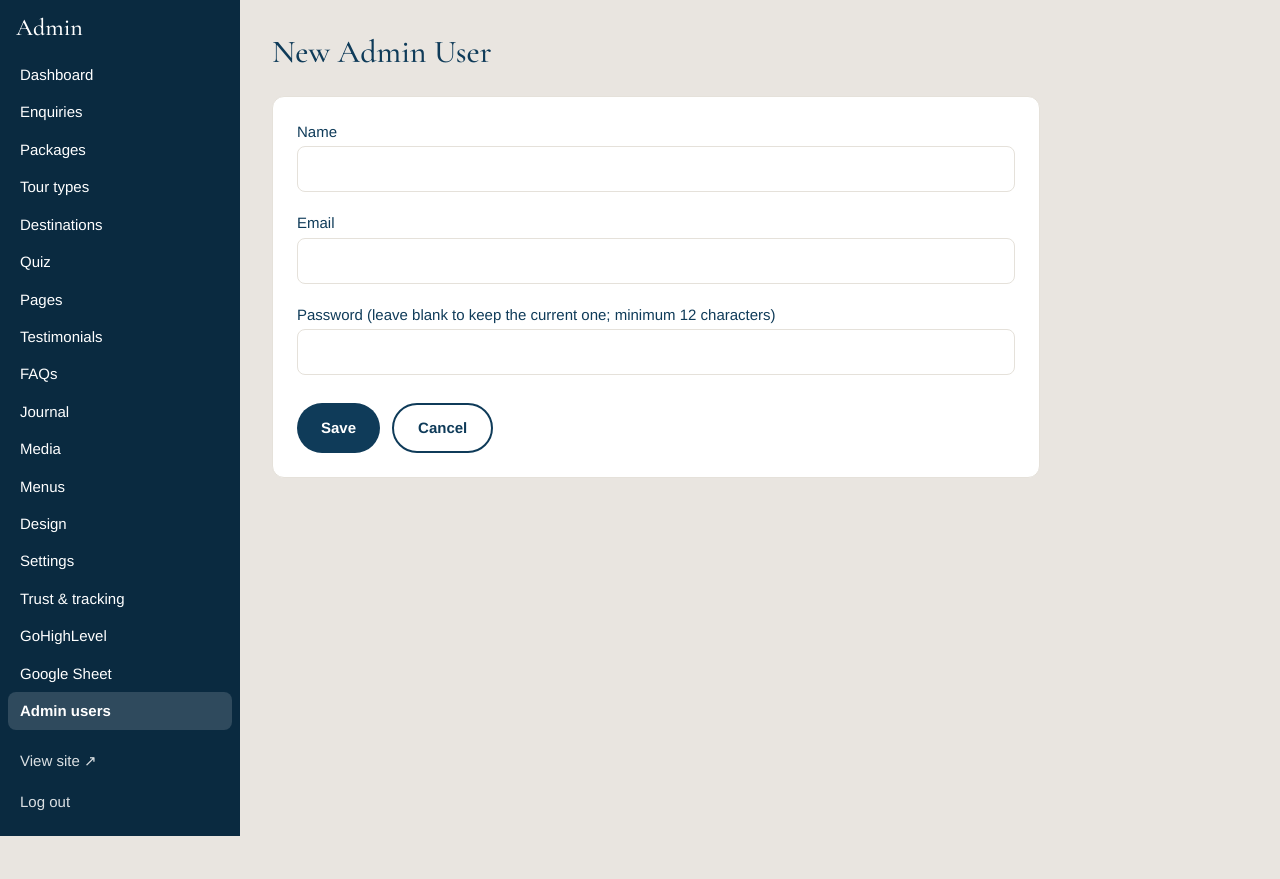
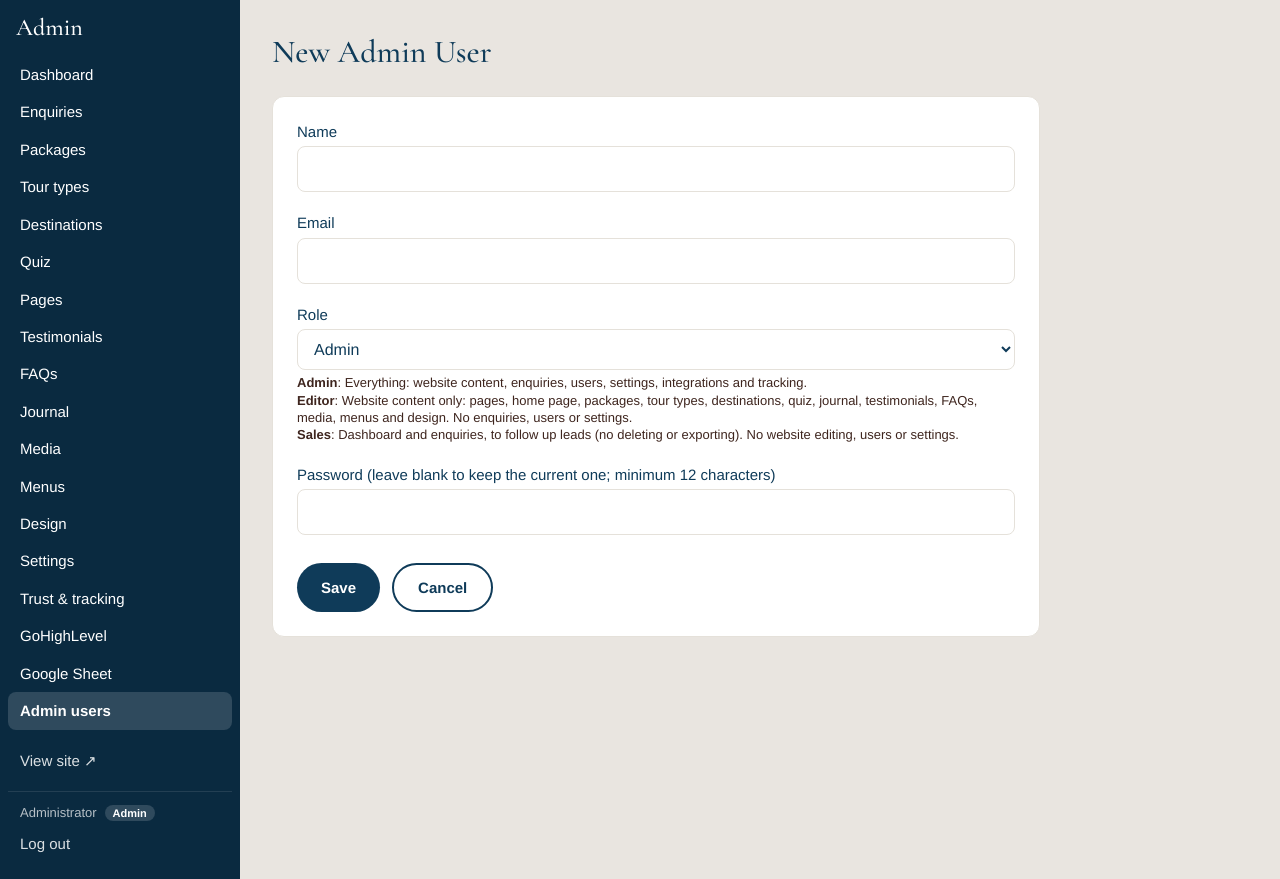
Before and after one commit to lauro-blip/GoAustriaTours, a Laravel app: page /admin/users/create in a window 1280 px wide. Before the commit the page ends 836 px from the top, so only its background shows below. Run offline with Laravel 12, Linux system fonts and the light colour scheme; a user stored in the database is signed in; data comes from the database, SQL or seed files in the repository; style sheets or scripts are compiled from the project's sources; some libraries are stand-ins or nearby versions.

Commit message:
Admin user roles: Admin, Editor, Sales
- Role on admin users (existing users become Admin), chosen in Admin > Admin users
- Access by route name (App\Support\Roles + AdminRole middleware); sidebar shows only allowed screens
- Editor: website content; Sales: dashboard + enquiries without delete/export
- Always at least one Admin; login lands on each role's first screen

Co-Authored-By: Claude Sonnet 5.5 <noreply@anthropic.com>

```diff
--- a/app/Http/Controllers/Admin/AuthController.php
+++ b/app/Http/Controllers/Admin/AuthController.php
@@ -12,7 +12,7 @@ class AuthController extends Controller
 {
     public function showLogin()
     {
-        return Auth::guard('admin')->check() ? redirect()->route('admin.dashboard') : view('admin.login');
+        return Auth::guard('admin')->check() ? redirect(\App\Support\Roles::home(Auth::guard('admin')->user())) : view('admin.login');
     }
 
     public function login(Request $request)
@@ -34,7 +34,7 @@ class AuthController extends Controller
         RateLimiter::clear($key);
         $request->session()->regenerate();
 
-        return redirect()->intended(route('admin.dashboard'));
+        return redirect()->intended(\App\Support\Roles::home(Auth::guard('admin')->user()));
     }
 
     public function logout(Request $request)
--- a/app/Http/Controllers/Admin/UserController.php
+++ b/app/Http/Controllers/Admin/UserController.php
@@ -3,23 +3,28 @@
 namespace App\Http\Controllers\Admin;
 
 use App\Models\AdminUser;
+use App\Support\Roles;
 use Illuminate\Database\Eloquent\Model;
 use Illuminate\Http\Request;
 use Illuminate\Support\Facades\Auth;
 use Illuminate\Validation\Rule;
 
+/** Admin > Admin users (Admin role only): name, email, password and role (App\Support\Roles). There is always at least one Admin. */
 class UserController extends CrudController
 {
     protected function model(): string { return AdminUser::class; }
     protected function routeName(): string { return 'admin.users'; }
     protected function title(): string { return 'Admin users'; }
-    protected function columns(): array { return ['Name' => 'name', 'Email' => 'email']; }
+    protected function columns(): array { return ['Name' => 'name', 'Email' => 'email', 'Role' => 'role_label']; }
 
     protected function fields(): array
     {
+        $help = collect(Roles::ROLES)->map(fn ($r) => '<b>'.e($r[0]).'</b>: '.e($r[1]))->implode('<br>');
+
         return [
             ['name' => 'name', 'label' => 'Name', 'type' => 'text'],
             ['name' => 'email', 'label' => 'Email', 'type' => 'text'],
+            ['name' => 'role', 'label' => 'Role', 'type' => 'select', 'options' => Roles::options(), 'help' => $help],
             ['name' => 'password', 'label' => 'Password (leave blank to keep the current one; minimum 12 characters)', 'type' => 'password'],
         ];
     }
@@ -29,6 +34,7 @@ class UserController extends CrudController
         return [
             'name' => ['required', 'string', 'max:120'],
             'email' => ['required', 'email', Rule::unique('admin_users', 'email')->ignore($item?->id)],
+            'role' => ['required', Rule::in(array_keys(Roles::ROLES))],
             'password' => [$item ? 'nullable' : 'required', 'string', 'min:12'],
         ];
     }
@@ -37,6 +43,10 @@ class UserController extends CrudController
     {
         if (blank($data['password'] ?? null)) {
             unset($data['password']); // keep existing; the model hashes new values
+        }
+        // Never leave the site without an Admin (also stops you removing your own Admin role by accident).
+        if ($item->exists && $item->isAdmin() && ($data['role'] ?? 'admin') !== 'admin' && AdminUser::where('role', 'admin')->count() <= 1) {
+            back()->withInput()->withErrors(['role' => 'This is the only Admin. Make someone else an Admin first.'])->throwResponse();
         }
 
         return $data;
@@ -47,8 +57,9 @@ class UserController extends CrudController
         if ($id === Auth::guard('admin')->id()) {
             return back()->withErrors(['delete' => 'You cannot delete your own account.']);
         }
-        if (AdminUser::count() <= 1) {
-            return back()->withErrors(['delete' => 'You cannot delete the last admin.']);
+        $user = AdminUser::findOrFail($id);
+        if ($user->isAdmin() && AdminUser::where('role', 'admin')->count() <= 1) {
+            return back()->withErrors(['delete' => 'You cannot delete the last Admin.']);
         }
 
         return parent::destroy($id);
--- /dev/null
+++ b/app/Http/Middleware/AdminRole.php
@@ -0,0 +1,26 @@
+<?php
+
+namespace App\Http\Middleware;
+
+use App\Support\Roles;
+use Closure;
+use Illuminate\Http\Request;
+use Symfony\Component\HttpFoundation\Response;
+
+/** Admin area: only lets a signed-in admin user open the screens their role allows (App\Support\Roles). */
+class AdminRole
+{
+    public function handle(Request $request, Closure $next): Response
+    {
+        $user = $request->user('admin');
+        $route = $request->route()?->getName();
+        if ($user && ! Roles::can($user, $route)) {
+            if ($request->isMethod('GET') && ! $request->expectsJson()) {
+                return redirect(Roles::home($user))->with('status', 'Your role ('.Roles::label($user->role).') does not include that screen.');
+            }
+            abort(403, 'Your role does not allow this.');
+        }
+
+        return $next($request);
+    }
+}
--- a/app/Models/AdminUser.php
+++ b/app/Models/AdminUser.php
@@ -7,7 +7,19 @@ use Illuminate\Foundation\Auth\User as Authenticatable;
 class AdminUser extends Authenticatable
 {
     protected $table = 'admin_users';
-    protected $fillable = ['name', 'email', 'password'];
+    protected $fillable = ['name', 'email', 'password', 'role'];
+    protected $attributes = ['role' => 'admin'];
+
+    /** "Admin" / "Editor" / "Sales" for lists. */
+    public function getRoleLabelAttribute(): string
+    {
+        return \App\Support\Roles::label($this->role);
+    }
+
+    public function isAdmin(): bool
+    {
+        return ($this->role ?: 'admin') === 'admin';
+    }
     protected $hidden = ['password', 'remember_token'];
 
     protected function casts(): array
--- /dev/null
+++ b/app/Support/Roles.php
@@ -0,0 +1,78 @@
+<?php
+
+namespace App\Support;
+
+use App\Models\AdminUser;
+
+/**
+ * Admin user roles. Access is decided by admin ROUTE NAME (middleware App\Http\Middleware\AdminRole), and the sidebar only
+ * shows what a role may open. When adding an admin route, add its name prefix to AREAS (unlisted admin routes are Admin-only).
+ */
+class Roles
+{
+    public const ROLES = [
+        'admin' => ['Admin', 'Everything: website content, enquiries, users, settings, integrations and tracking.'],
+        'editor' => ['Editor', 'Website content only: pages, home page, packages, tour types, destinations, quiz, journal, testimonials, FAQs, media, menus and design. No enquiries, users or settings.'],
+        'sales' => ['Sales', 'Dashboard and enquiries, to follow up leads (no deleting or exporting). No website editing, users or settings.'],
+    ];
+
+    /** Route name prefix => roles allowed (the most specific prefix wins). */
+    private const AREAS = [
+        'admin.logout' => ['admin', 'editor', 'sales'],
+        'admin.dashboard' => ['admin', 'sales'],
+        'admin.enquiries' => ['admin', 'sales'],
+        'admin.enquiries.destroy' => ['admin'],
+        'admin.enquiries.export' => ['admin'],
+        'admin.packages' => ['admin', 'editor'],
+        'admin.package-images' => ['admin', 'editor'],
+        'admin.tour-types' => ['admin', 'editor'],
+        'admin.destinations' => ['admin', 'editor'],
+        'admin.quiz' => ['admin', 'editor'],
+        'admin.pages' => ['admin', 'editor'],
+        'admin.testimonials' => ['admin', 'editor'],
+        'admin.faqs' => ['admin', 'editor'],
+        'admin.posts' => ['admin', 'editor'],
+        'admin.media' => ['admin', 'editor'],
+        'admin.menus' => ['admin', 'editor'],
+        'admin.design' => ['admin', 'editor'],
+        // Everything else (users, settings, trust & tracking, GoHighLevel, Google Sheet) is Admin only.
+    ];
+
+    public static function options(): array
+    {
+        return array_map(fn ($r) => $r[0], self::ROLES);
+    }
+
+    public static function label(?string $role): string
+    {
+        return self::ROLES[$role ?? 'admin'][0] ?? 'Admin';
+    }
+
+    public static function can(?AdminUser $user, ?string $routeName): bool
+    {
+        if (! $user || ! $routeName) {
+            return false;
+        }
+        $role = $user->role ?: 'admin';
+        if ($role === 'admin') {
+            return true;
+        }
+        $best = null;
+        foreach (self::AREAS as $prefix => $roles) {
+            if (($routeName === $prefix || str_starts_with($routeName, $prefix.'.')) && ($best === null || strlen($prefix) > strlen($best))) {
+                $best = $prefix;
+            }
+        }
+
+        return $best !== null && in_array($role, self::AREAS[$best], true);
+    }
+
+    /** Where a user lands after signing in (their first allowed screen). */
+    public static function home(AdminUser $user): string
+    {
+        return match ($user->role ?: 'admin') {
+            'editor' => route('admin.pages.index'),
+            default => route('admin.dashboard'),
+        };
+    }
+}
--- a/resources/views/admin/enquiries/index.blade.php
+++ b/resources/views/admin/enquiries/index.blade.php
@@ -1,7 +1,7 @@
 @extends('admin.layout')
 @section('title', 'Enquiries')
 @section('heading', 'Enquiries')
-@section('actions')<x-button :href="route('admin.enquiries.export', request()->query())" variant="outline">Export CSV</x-button>@endsection
+@section('actions')@if(\App\Support\Roles::can(auth('admin')->user(), 'admin.enquiries.export'))<x-button :href="route('admin.enquiries.export', request()->query())" variant="outline">Export CSV</x-button>@endif @endsection
 
 @section('content')
 <form method="GET" class="mb-5 grid gap-3 rounded-xl border border-line bg-white p-4 sm:grid-cols-2 xl:grid-cols-[2fr_1fr_1fr_1fr_1fr_auto]">
--- a/resources/views/admin/enquiries/show.blade.php
+++ b/resources/views/admin/enquiries/show.blade.php
@@ -27,7 +27,7 @@
             <textarea name="notes" rows="5" aria-label="Internal notes" placeholder="Internal notes" class="w-full rounded-lg border border-line px-3 py-2">{{ old('notes', $enquiry->notes) }}</textarea>
             <x-button type="submit" variant="secondary">Save</x-button>
         </form>
-        <form method="POST" action="{{ route('admin.enquiries.destroy', $enquiry) }}" class="mt-4" onsubmit="return confirm('Delete this enquiry permanently?')">@csrf @method('DELETE')<button class="text-sm text-red-800 underline">Delete enquiry</button></form>
+        @if(\App\Support\Roles::can(auth('admin')->user(), 'admin.enquiries.destroy'))<form method="POST" action="{{ route('admin.enquiries.destroy', $enquiry) }}" class="mt-4" onsubmit="return confirm('Delete this enquiry permanently?')">@csrf @method('DELETE')<button class="text-sm text-red-800 underline">Delete enquiry</button></form>@endif
     </section>
 
     <section class="rounded-xl border border-line bg-white p-5">
--- a/resources/views/admin/layout.blade.php
+++ b/resources/views/admin/layout.blade.php
@@ -16,11 +16,14 @@
         ['admin.pages.index', 'Pages'], ['admin.testimonials.index', 'Testimonials'], ['admin.faqs.index', 'FAQs'], ['admin.posts.index', 'Journal'],
         ['admin.media.index', 'Media'], ['admin.menus.edit', 'Menus'], ['admin.design.edit', 'Design'], ['admin.settings.edit', 'Settings'], ['admin.trust.edit', 'Trust & tracking'], ['admin.ghl.edit', 'GoHighLevel'], ['admin.sheets.edit', 'Google Sheet'], ['admin.users.index', 'Admin users'],
     ];
+    // Only show what this user's role may open (App\Support\Roles).
+    $me = auth('admin')->user();
+    $links = array_values(array_filter($links, fn ($l) => \App\Support\Roles::can($me, $l[0])));
 @endphp
 <div class="lg:flex min-h-screen">
     <aside class="sticky top-0 z-40 bg-brand-dark text-white lg:static lg:min-h-screen lg:w-60 lg:shrink-0">
         <div class="flex items-center justify-between px-4 py-2.5 lg:block lg:py-3">
-            <a href="{{ route('admin.dashboard') }}" class="font-display text-2xl">Admin</a>
+            <a href="{{ $me ? \App\Support\Roles::home($me) : route('admin.login') }}" class="font-display text-2xl">Admin</a>
             <button class="grid size-11 place-items-center rounded-lg hover:bg-white/10 lg:hidden" @click="nav = !nav" :aria-expanded="nav" aria-controls="admin-nav" aria-label="Menu"><x-icon name="menu" /></button>
         </div>
         <nav id="admin-nav" class="hidden px-2 pb-4 max-lg:absolute max-lg:inset-x-0 max-lg:top-full max-lg:max-h-[calc(100vh-4rem)] max-lg:overflow-y-auto max-lg:bg-brand-dark max-lg:shadow-2xl lg:block" :class="{ '!block': nav }" aria-label="Admin">
@@ -28,6 +31,7 @@
                 <a href="{{ route($r) }}" class="block rounded-lg px-3 py-3 text-sm hover:bg-white/10 lg:py-2 {{ request()->routeIs($r === 'admin.dashboard' ? $r : Str::beforeLast($r, '.').'*') ? 'bg-white/15 font-semibold' : '' }}">{{ $label }}</a>
             @endforeach
             <a href="{{ route('home') }}" target="_blank" rel="noopener" class="mt-3 block rounded-lg px-3 py-3 text-sm text-white/85 hover:bg-white/10 lg:py-2">View site &nearr;</a>
+            @if($me)<p class="mt-3 border-t border-white/10 px-3 pt-3 text-xs text-white/70">{{ $me->name }}<span class="ml-2 rounded-full bg-white/15 px-2 py-0.5 text-[11px] font-semibold text-white">{{ \App\Support\Roles::label($me->role) }}</span></p>@endif
             <form method="POST" action="{{ route('admin.logout') }}">@csrf<button class="mt-1 w-full rounded-lg px-3 py-3 text-left text-sm text-white/85 hover:bg-white/10 lg:py-2">Log out</button></form>
         </nav>
     </aside>
--- a/resources/views/admin/partials/field.blade.php
+++ b/resources/views/admin/partials/field.blade.php
@@ -63,6 +63,7 @@
             @default
                 <input id="{{ $id }}" type="text" name="{{ $name }}" value="{{ $raw }}" class="{{ $cls }}">
         @endswitch
+        @if(! empty($f['help']))<div class="mt-1 text-xs text-muted">{!! $f['help'] !!}</div>@endif
         @if($err)<p class="mt-1 text-sm text-red-700" role="alert">{{ $err }}</p>@endif
     @endif
 </div>
--- a/routes/admin.php
+++ b/routes/admin.php
@@ -7,7 +7,8 @@ Route::prefix('admin')->name('admin.')->group(function () {
     Route::get('login', [Admin\AuthController::class, 'showLogin'])->name('login');
     Route::post('login', [Admin\AuthController::class, 'login'])->middleware('throttle:20,1')->name('login.submit');
 
-    Route::middleware('auth:admin')->group(function () {
+    // Signed in + allowed for the user's role (App\Support\Roles; unlisted routes are Admin only).
+    Route::middleware(['auth:admin', \App\Http\Middleware\AdminRole::class])->group(function () {
         Route::post('logout', [Admin\AuthController::class, 'logout'])->name('logout');
         Route::get('/', Admin\DashboardController::class)->name('dashboard');
 
```
Also changed, not shown: CLAUDE.md (+3 -0 lines), tests/Feature/AdminRolesTest.php (added, +87 -0 lines), database/migrations/2026_11_26_000030_add_role_to_admin_users.php (added).
